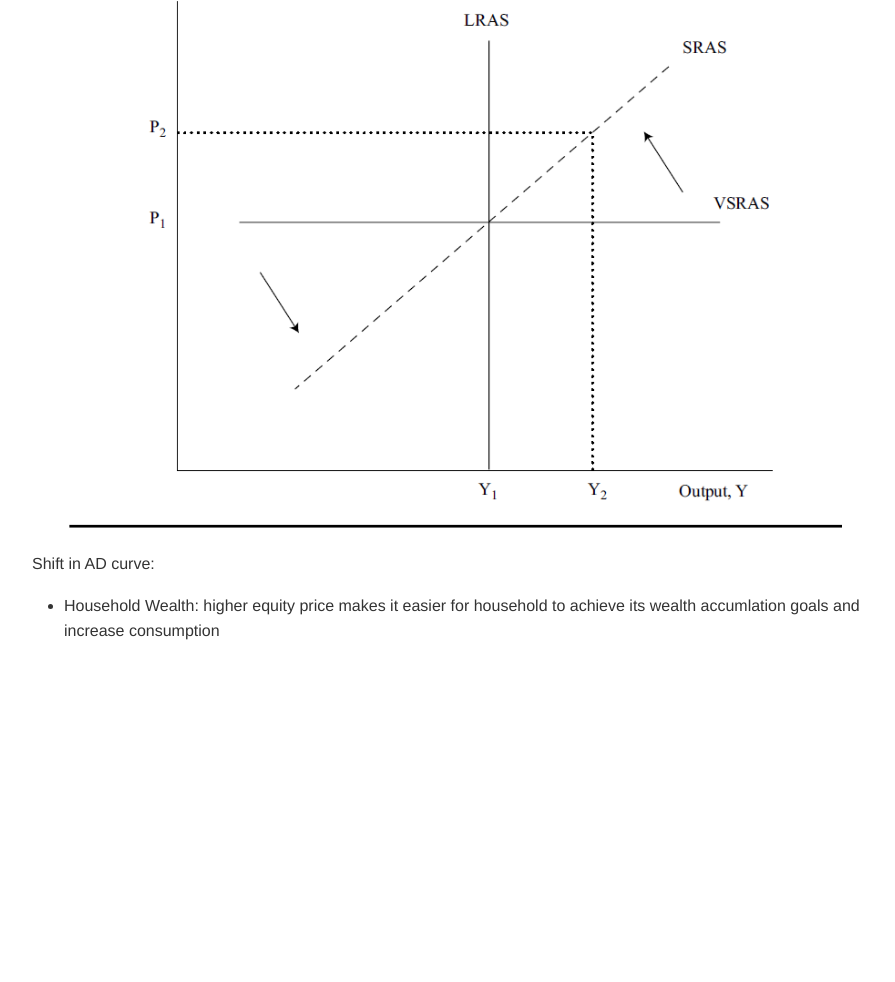
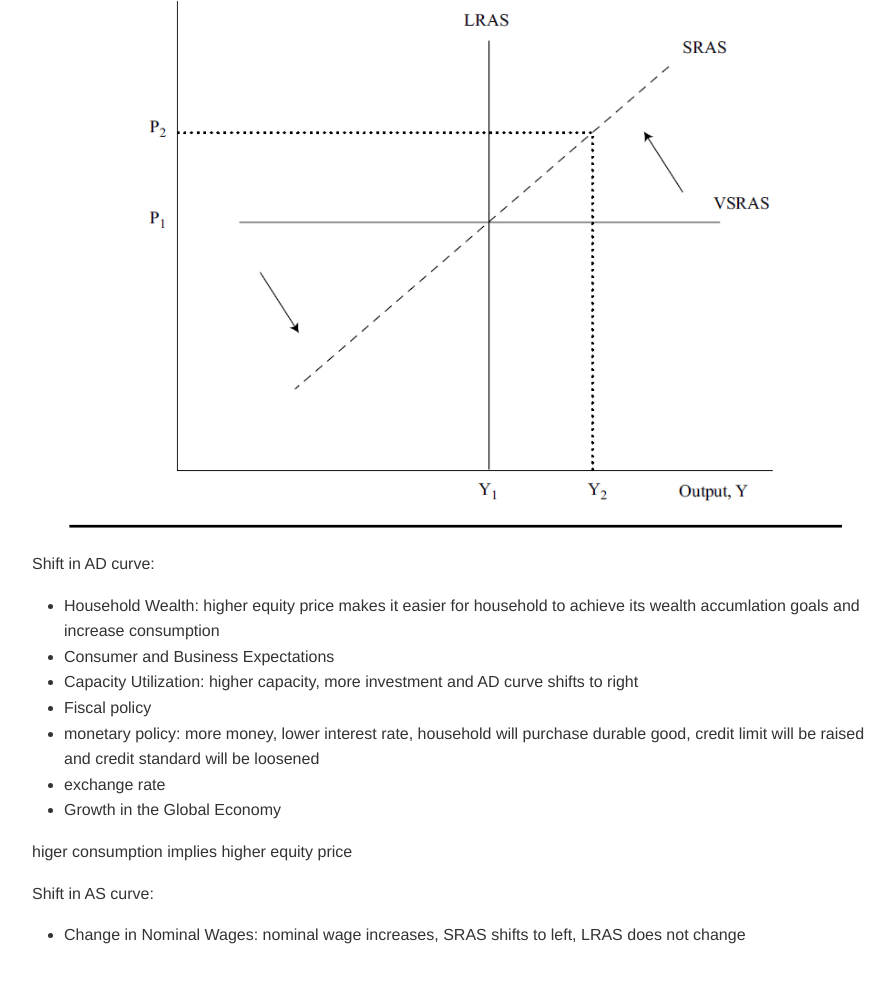
Before and after one commit to rfmeng/rfmeng.github.io, a plain HTML site: page CFA - Economics.html in a window 1280 px wide. Shown: the part 7123-8105 px from the top of the page, without its empty margins (183-1078 px from the left). Before the commit the page ends 7840 px from the top, so only its background shows below. Drawn offline with Linux system fonts and the light colour scheme.

Commit message:
Update CFA - Economics.html

```diff
--- a/CFA - Economics.html
+++ b/CFA - Economics.html
@@ -367,12 +367,12 @@ Gross domestic product (GDP) measures:</p>
 </ul>
 <p>Nominal <span class="mathjax-exps">$\text{GDP}_t=P_tQ_t$</span>; real <span class="mathjax-exps">$\text{GDP}_t=P_BQ_t$</span>, <span class="mathjax-exps">$P_B$</span> is price in the base years<br>
 GDP deflator=Nominal GDP/Real GDP*100<br>
-<span class="mathjax-exps">$\text{GDP}=C+I+G+(X&#x2212;M)=(C+G_C)+(I+G_I)+(X&#x2212;M)$</span><br>
+<span class="mathjax-exps">$\begin{aligned}\text{GDP}&amp;=C+I+G+(X&#x2212;M)\\ &amp;=(C+G_C)+(I+G_I)+(X&#x2212;M)\end{aligned}$</span><br>
 A trade deficit must be funded by a capital inflow.</p>
 <h4>GDI</h4>
 <p>GDP = Gross domestic income (GDI) = Net domestic income + Consumption of fixed capital (CFC) + Statistical discrepancy<br>
-<span class="mathjax-exps">$\begin{aligned} \text{GDP} &amp;= \text{Consumer spending on goods and services} &amp;+\text{Business gross fixed investment}\\ &amp;+\text{Change in inventories}\\ &amp;+\text{Government spending on goods and services}\\ &amp;+\text{Government gross fixed investment}\\ &amp;+\text{Exports Imports}\\ &amp;+\text{Statistical discrepancy}\end{aligned}$</span><br>
-<span class="mathjax-exps">$\begin{aligned} \text{Gross domestic income}&amp;= \text{Compensation of employees}\\ &amp;+\text{Gross operating surplus}\\ &amp;+\text{Gross mixed income(farm, nonfarm, rent)}\\ &amp;+\text{Taxes less subsidies on production}\\ &amp;+\text{Taxes less subsidies on products and imports}\end{aligned}$</span><br>
+<span class="mathjax-exps">$\begin{aligned} \text{GDP} &amp;= \text{Consumer spending on goods and services}\\ &amp;+\text{Business gross fixed investment}\\ &amp;+\text{Change in inventories}\\ &amp;+\text{Government spending on goods and services}\\ &amp;+\text{Government gross fixed investment}\\ &amp;+\text{Exports Imports}\\ &amp;+\text{Statistical discrepancy}\end{aligned}$</span><br>
+<span class="mathjax-exps">$\begin{aligned} \text{GDI}&amp;= \text{Compensation of employees}\\ &amp;+\text{Gross operating surplus}\\ &amp;+\text{Gross mixed income(farm, nonfarm, rent)}\\ &amp;+\text{Taxes less subsidies on production}\\ &amp;+\text{Taxes less subsidies on products and imports}\end{aligned}$</span><br>
 Personal income (household primary income) = Compensation of employees + Net mixed income + Net property income</p>
 <h4>Relationship among Saving, Investment, the Fiscal Balance and the Trade Balance</h4>
 <p><span class="mathjax-exps">$Y+F-S_B-R=C+S_H$</span>, where <span class="mathjax-exps">$Y$</span> is GDP, <span class="mathjax-exps">$F$</span> is transfer payment, <span class="mathjax-exps">$R$</span> is tax, <span class="mathjax-exps">$S_B$</span> is business saving<br>
@@ -390,7 +390,7 @@ average propensity to consume (APC), C/Y, is a good proxy for MPC<br>
 <ul>
 <li>wealth effect</li>
 <li>interest rate effect: higher interest rate decreases investment demand and affect consumption (mainly large purchases)</li>
-<li>real exchange rate effect: internation good as substitutes;price increases, interest rate increas and then domestic currency appreciates</li>
+<li>real exchange rate effect: internation good as substitutes; price increases, interest rate increas and then domestic currency appreciates</li>
 </ul>
 <p>price as dependent variable in this model, moves along the aggregate demand curve</p>
 <h4>AGGREGATE SUPPLY</h4>
@@ -399,6 +399,17 @@ average propensity to consume (APC), C/Y, is a good proxy for MPC<br>
 Shift in AD curve:</p>
 <ul>
 <li>Household Wealth: higher equity price makes it easier for household to achieve its wealth accumlation goals and increase consumption</li>
+<li>Consumer and Business Expectations</li>
+<li>Capacity Utilization: higher capacity, more investment and AD curve shifts to right</li>
+<li>Fiscal policy</li>
+<li>monetary policy: more money, lower interest rate, household will purchase durable good, credit limit will be raised and credit standard will be loosened</li>
+<li>exchange rate</li>
+<li>Growth in the Global Economy</li>
+</ul>
+<p>higer consumption implies higher equity price</p>
+<p>Shift in AS curve:</p>
+<ul>
+<li>Change in Nominal Wages: nominal wage increases, SRAS shifts to left, LRAS does not change</li>
 </ul>
 
       </div>
```
